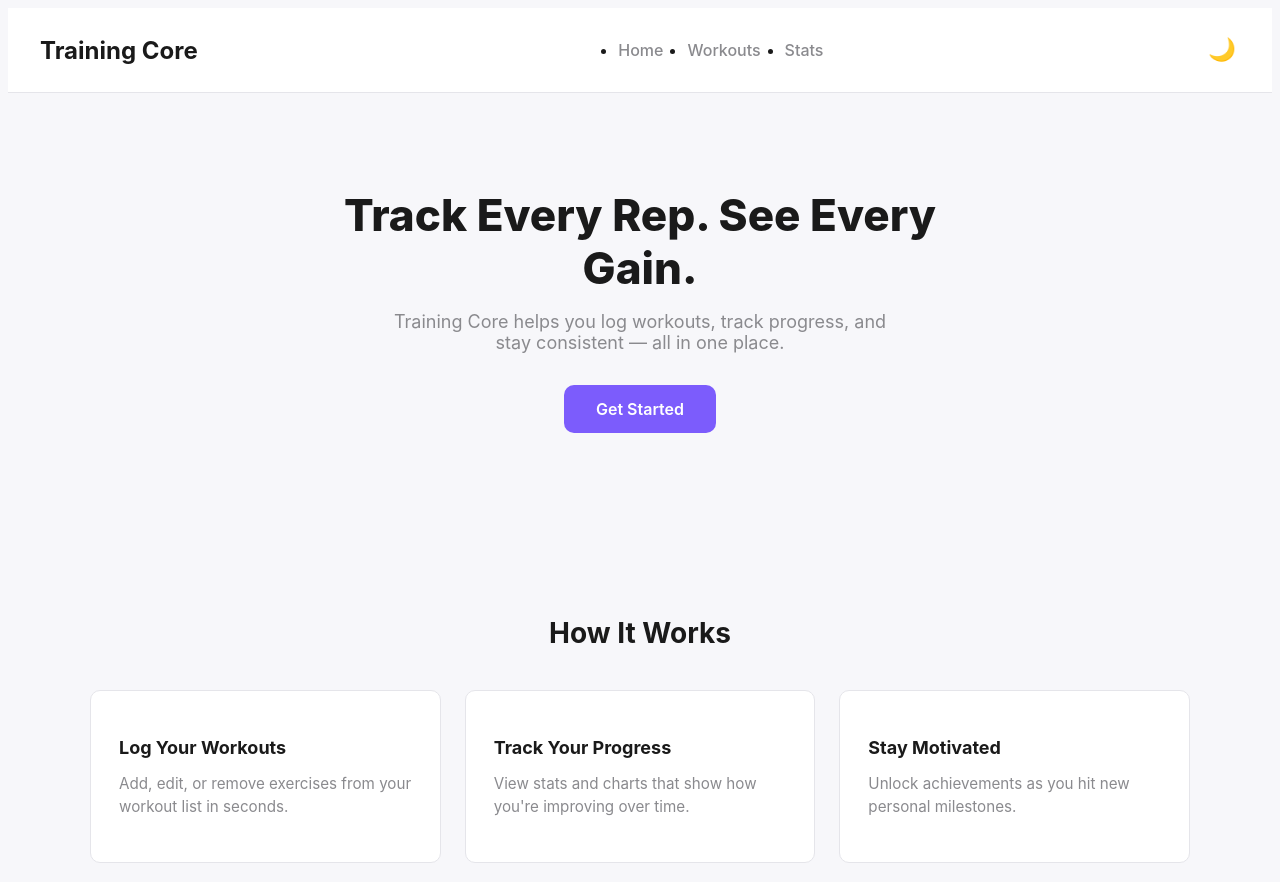
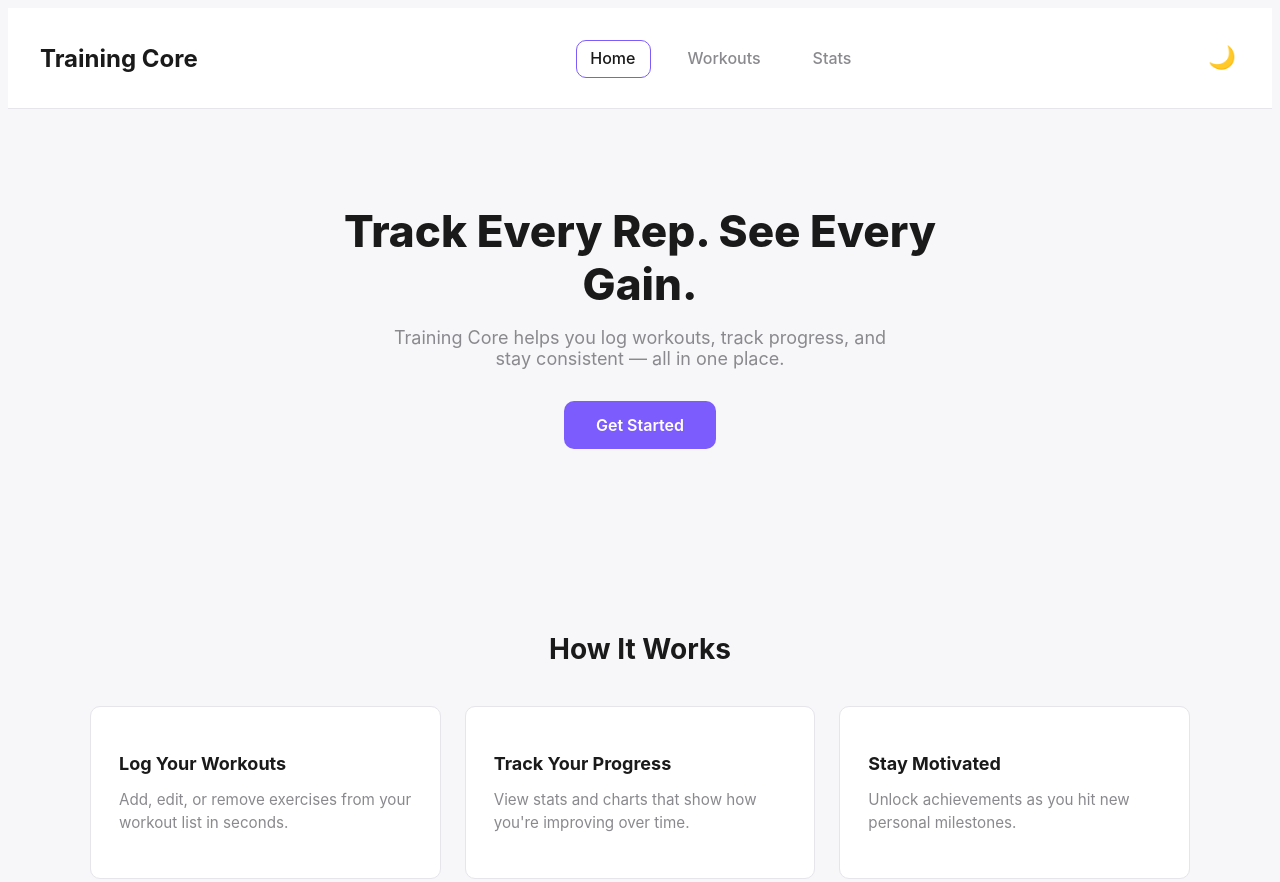
Before and after one commit to AhssanKhalid11/trainingCore, a website: page index.html in a window 1280 px wide. Shown: the top 882 px of the page. Drawn offline with Linux system fonts and the light colour scheme.

Commit message:
feat: mark stats nav link as active on stats page

```diff
--- a/css/style.css
+++ b/css/style.css
@@ -542,3 +542,37 @@ body {
     grid-template-columns: 1fr;
   }
 }
+.site-nav-list {
+  list-style: none;
+}
+
+.site-nav-link {
+  position: relative;
+  padding: 8px 14px;
+  display: inline-block;
+}
+
+.site-nav-link::before {
+  content: "";
+  position: absolute;
+  top: 0;
+  left: 0;
+  width: 100%;
+  height: 100%;
+  border: 1px solid var(--color-accent);
+  border-radius: var(--radius-base);
+  transform: scale(0);
+  transition: transform var(--transition-base);
+}
+
+.site-nav-link:hover::before {
+  transform: scale(1);
+}
+
+.site-nav-link--active {
+  color: var(--color-text);
+}
+
+.site-nav-link--active::before {
+  transform: scale(1);
+}
--- a/index.html
+++ b/index.html
@@ -12,7 +12,11 @@
       <div class="site-logo">Training Core</div>
       <nav class="site-nav">
         <ul class="site-nav-list">
-          <li><a href="index.html" class="site-nav-link">Home</a></li>
+          <li>
+            <a href="index.html" class="site-nav-link site-nav-link--active"
+              >Home</a
+            >
+          </li>
           <li><a href="workouts.html" class="site-nav-link">Workouts</a></li>
           <li><a href="stats.html" class="site-nav-link">Stats</a></li>
         </ul>
```
Also changed, not shown: stats.html (+5 -1 lines), workouts.html (+5 -1 lines).
